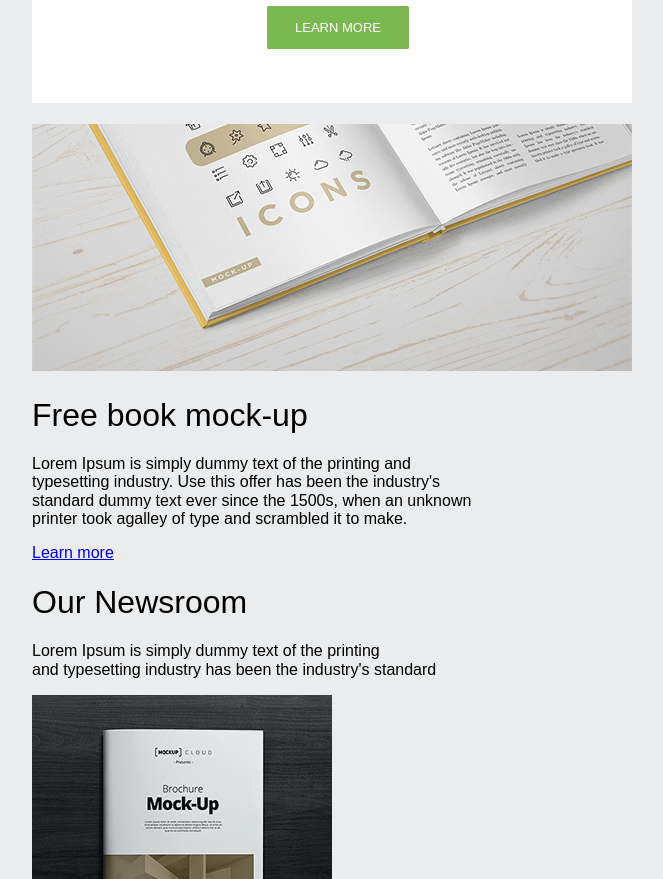
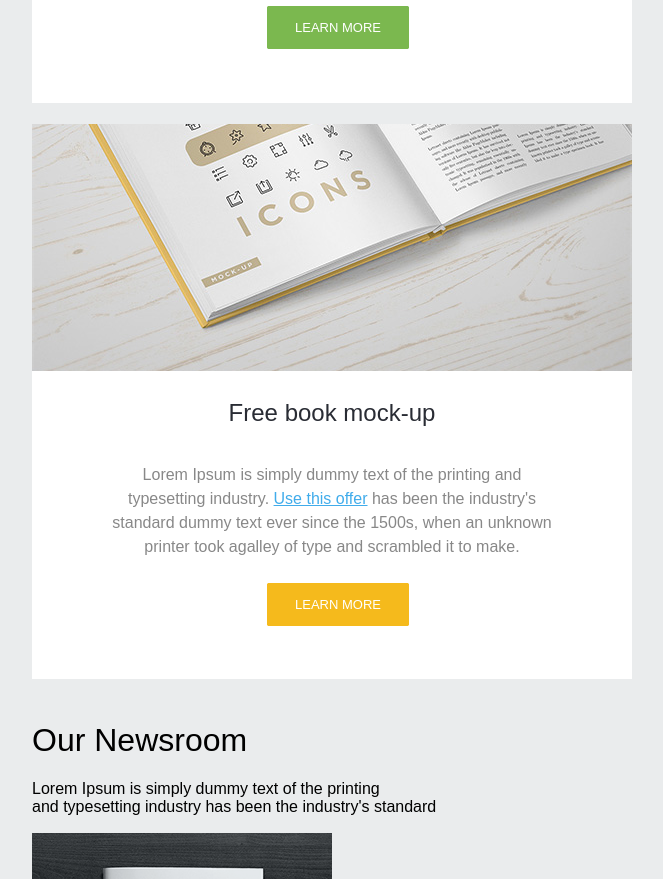
Before and after one commit to stephanie-vm/PSD-practica, a website: page index.html in a window 1280 px wide. Shown: the part 600-1479 px from the top of the page, without its empty margins (308-971 px from the left). Drawn offline with nearby package versions, Linux system fonts and the light colour scheme; files that its build step writes are made by us from their sources.

Commit message:
Agrego estilos content 2

```diff
--- a/sass/styles.scss
+++ b/sass/styles.scss
@@ -5,3 +5,4 @@
 @import "partials/globals";
 @import "partials/header";
 @import "partials/content-1";
+@import "partials/content-2";
```
